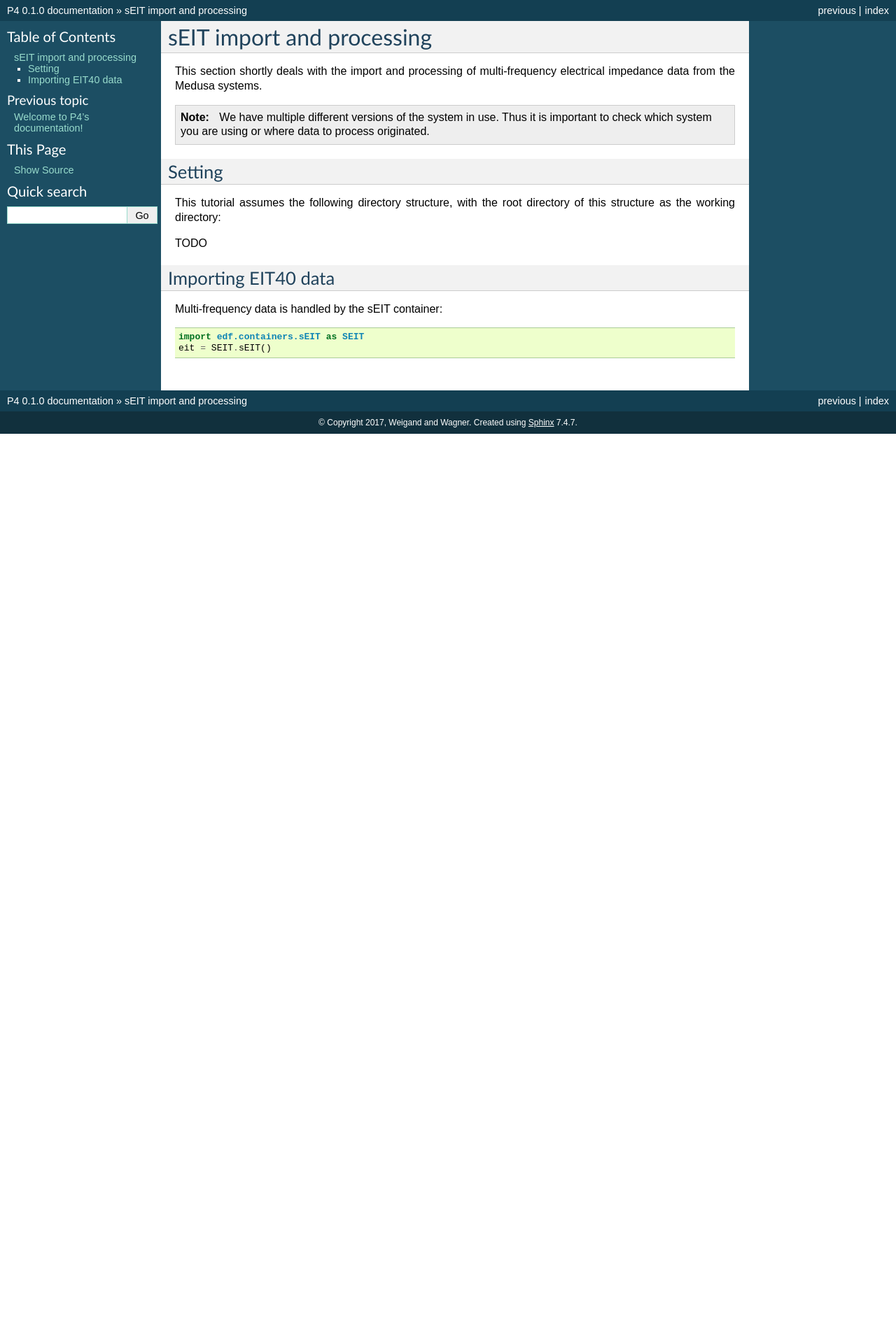
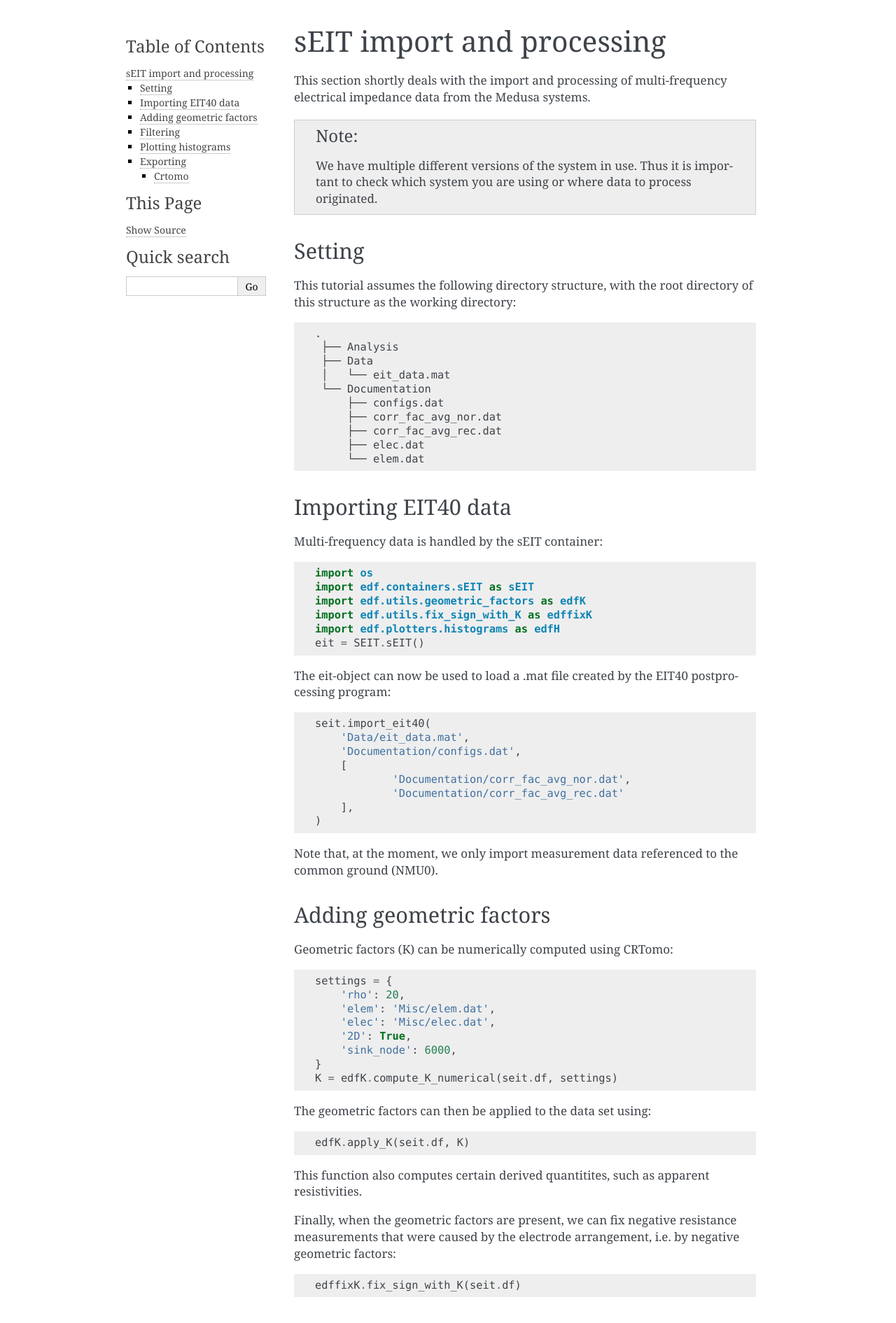
Before and after one commit to geophysics-ubonn/reda, a Sphinx documentation site: the page built from doc/sphinx/seit.rst, in a window 1280 px wide. Shown: the top 1891 px of the page at 70% size. Built offline with Sphinx 7.4.7, drawn with Linux system fonts in a browser that asks for light colours; before the commit the page ends 900 px from its top, so only the background shows below that; some of the changed text lies outside the part shown.

Commit message:
documentation update, work on syscal and EIT40 tutorials

```diff
--- a/doc/sphinx/conf.py
+++ b/doc/sphinx/conf.py
@@ -12,18 +12,18 @@
 # All configuration values have a default; values that are commented out
 # serve to show the default.
 
-import sys
-import os
+# import sys
+# import os
 
 # If extensions (or modules to document with autodoc) are in another directory,
 # add these directories to sys.path here. If the directory is relative to the
 # documentation root, use os.path.abspath to make it absolute, like shown here.
-#sys.path.insert(0, os.path.abspath('.'))
+# sys.path.insert(0, os.path.abspath('.'))
 
 # -- General configuration ------------------------------------------------
 
 # If your documentation needs a minimal Sphinx version, state it here.
-#needs_sphinx = '1.0'
+# needs_sphinx = '1.0'
 
 # Add any Sphinx extension module names here, as strings. They can be
 # extensions coming with Sphinx (named 'sphinx.ext.*') or your custom
@@ -42,7 +42,7 @@ templates_path = ['_templates']
 source_suffix = '.rst'
 
 # The encoding of source files.
-#source_encoding = 'utf-8-sig'
+# source_encoding = 'utf-8-sig'
 
 # The master toctree document.
 master_doc = 'index'
@@ -62,13 +62,13 @@ release = '0.1.0'
 
 # The language for content autogenerated by Sphinx. Refer to documentation
 # for a list of supported languages.
-#language = None
+# language = None
 
 # There are two options for replacing |today|: either, you set today to some
 # non-false value, then it is used:
-#today = ''
+# today = ''
 # Else, today_fmt is used as the format for a strftime call.
-#today_fmt = '%B %d, %Y'
+# today_fmt = '%B %d, %Y'
 
 # List of patterns, relative to source directory, that match files and
 # directories to ignore when looking for source files.
@@ -76,58 +76,58 @@ exclude_patterns = ['_build']
 
 # The reST default role (used for this markup: `text`) to use for all
 # documents.
-#default_role = None
+# default_role = None
 
 # If true, '()' will be appended to :func: etc. cross-reference text.
-#add_function_parentheses = True
+# add_function_parentheses = True
 
 # If true, the current module name will be prepended to all description
 # unit titles (such as .. function::).
-#add_module_names = True
+# add_module_names = True
 
 # If true, sectionauthor and moduleauthor directives will be shown in the
 # output. They are ignored by default.
-#show_authors = False
+# show_authors = False
 
 # The name of the Pygments (syntax highlighting) style to use.
 pygments_style = 'sphinx'
 
 # A list of ignored prefixes for module index sorting.
-#modindex_common_prefix = []
+# modindex_common_prefix = []
 
 # If true, keep warnings as "system message" paragraphs in the built documents.
-#keep_warnings = False
+# keep_warnings = False
 
 
 # -- Options for HTML output ----------------------------------------------
 
 # The theme to use for HTML and HTML Help pages.  See the documentation for
 # a list of builtin themes.
-html_theme = 'default'
+html_theme = 'alabaster'
 
 # Theme options are theme-specific and customize the look and feel of a theme
 # further.  For a list of options available for each theme, see the
 # documentation.
-#html_theme_options = {}
+# html_theme_options = {}
 
 # Add any paths that contain custom themes here, relative to this directory.
-#html_theme_path = []
+# html_theme_path = []
 
 # The name for this set of Sphinx documents.  If None, it defaults to
 # "<project> v<release> documentation".
-#html_title = None
+# html_title = None
 
 # A shorter title for the navigation bar.  Default is the same as html_title.
-#html_short_title = None
+# html_short_title = None
 
 # The name of an image file (relative to this directory) to place at the top
 # of the sidebar.
-#html_logo = None
+# html_logo = None
 
 # The name of an image file (within the static path) to use as favicon of the
 # docs.  This file should be a Windows icon file (.ico) being 16x16 or 32x32
 # pixels large.
-#html_favicon = None
+# html_favicon = None
 
 # Add any paths that contain custom static files (such as style sheets) here,
 # relative to this directory. They are copied after the builtin static files,
@@ -137,48 +137,48 @@ html_static_path = ['_static']
 # Add any extra paths that contain custom files (such as robots.txt or
 # .htaccess) here, relative to this directory. These files are copied
 # directly to the root of the documentation.
-#html_extra_path = []
+# html_extra_path = []
 
 # If not '', a 'Last updated on:' timestamp is inserted at every page bottom,
 # using the given strftime format.
-#html_last_updated_fmt = '%b %d, %Y'
+# html_last_updated_fmt = '%b %d, %Y'
 
 # If true, SmartyPants will be used to convert quotes and dashes to
 # typographically correct entities.
-#html_use_smartypants = True
+# html_use_smartypants = True
 
 # Custom sidebar templates, maps document names to template names.
-#html_sidebars = {}
+# html_sidebars = {}
 
 # Additional templates that should be rendered to pages, maps page names to
 # template names.
-#html_additional_pages = {}
+# html_additional_pages = {}
 
 # If false, no module index is generated.
-#html_domain_indices = True
+# html_domain_indices = True
 
 # If false, no index is generated.
-#html_use_index = True
+# html_use_index = True
 
 # If true, the index is split into individual pages for each letter.
-#html_split_index = False
+# html_split_index = False
 
 # If true, links to the reST sources are added to the pages.
-#html_show_sourcelink = True
+# html_show_sourcelink = True
 
 # If true, "Created using Sphinx" is shown in the HTML footer. Default is True.
-#html_show_sphinx = True
+# html_show_sphinx = True
 
 # If true, "(C) Copyright ..." is shown in the HTML footer. Default is True.
-#html_show_copyright = True
+# html_show_copyright = True
 
 # If true, an OpenSearch description file will be output, and all pages will
 # contain a <link> tag referring to it.  The value of this option must be the
 # base URL from which the finished HTML is served.
-#html_use_opensearch = ''
+# html_use_opensearch = ''
 
 # This is the file name suffix for HTML files (e.g. ".xhtml").
-#html_file_suffix = None
+# html_file_suffix = None
 
 # Output file base name for HTML help builder.
 htmlhelp_basename = 'P4doc'
@@ -187,43 +187,43 @@ htmlhelp_basename = 'P4doc'
 # -- Options for LaTeX output ---------------------------------------------
 
 latex_elements = {
-# The paper size ('letterpaper' or 'a4paper').
-#'papersize': 'letterpaper',
+    #  The paper size ('letterpaper' or 'a4paper').
+    # 'papersize': 'letterpaper',
 
-# The font size ('10pt', '11pt' or '12pt').
-#'pointsize': '10pt',
+    # The font size ('10pt', '11pt' or '12pt').
+    # 'pointsize': '10pt',
 
-# Additional stuff for the LaTeX preamble.
-#'preamble': '',
+    # Additional stuff for the LaTeX preamble.
+    # 'preamble': '',
 }
 
 # Grouping the document tree into LaTeX files. List of tuples
 # (source start file, target name, title,
 #  author, documentclass [howto, manual, or own class]).
 latex_documents = [
-  ('index', 'P4.tex', u'P4 Documentation',
-   u'Weigand and Wagner', 'manual'),
+    ('index', 'P4.tex', u'P4 Documentation',
+     u'Weigand and Wagner', 'manual'),
 ]
 
 # The name of an image file (relative to this directory) to place at the top of
 # the title page.
-#latex_logo = None
+# latex_logo = None
 
 # For "manual" documents, if this is true, then toplevel headings are parts,
 # not chapters.
-#latex_use_parts = False
+# latex_use_parts = False
 
 # If true, show page references after internal links.
-#latex_show_pagerefs = False
+# latex_show_pagerefs = False
 
 # If true, show URL addresses after external links.
-#latex_show_urls = False
+# latex_show_urls = False
 
 # Documents to append as an appendix to all manuals.
-#latex_appendices = []
+# latex_appendices = []
 
 # If false, no module index is generated.
-#latex_domain_indices = True
+# latex_domain_indices = True
 
 
 # -- Options for manual page output ---------------------------------------
@@ -236,7 +236,7 @@ man_pages = [
 ]
 
 # If true, show URL addresses after external links.
-#man_show_urls = False
+# man_show_urls = False
 
 
 # -- Options for Texinfo output -------------------------------------------
@@ -245,19 +245,19 @@ man_pages = [
 # (source start file, target name, title, author,
 #  dir menu entry, description, category)
 texinfo_documents = [
-  ('index', 'P4', u'P4 Documentation',
-   u'Weigand and Wagner', 'P4', 'One line description of project.',
-   'Miscellaneous'),
+    ('index', 'P4', u'P4 Documentation',
+     u'Weigand and Wagner', 'P4', 'One line description of project.',
+     'Miscellaneous'),
 ]
 
 # Documents to append as an appendix to all manuals.
-#texinfo_appendices = []
+# texinfo_appendices = []
 
 # If false, no module index is generated.
-#texinfo_domain_indices = True
+# texinfo_domain_indices = True
 
 # How to display URL addresses: 'footnote', 'no', or 'inline'.
-#texinfo_show_urls = 'footnote'
+# texinfo_show_urls = 'footnote'
 
 # If true, do not generate a @detailmenu in the "Top" node's menu.
-#texinfo_no_detailmenu = False
+# texinfo_no_detailmenu = False
--- a/doc/sphinx/index.rst
+++ b/doc/sphinx/index.rst
@@ -11,6 +11,7 @@ Contents:
 .. toctree::
     :maxdepth: 2
 
+    syscal.rst
     seit.rst
 
 
--- a/doc/sphinx/seit.rst
+++ b/doc/sphinx/seit.rst
@@ -14,15 +14,116 @@ Setting
 -------
 
 This tutorial assumes the following directory structure, with the root
-directory of this structure as the working directory:
+directory of this structure as the working directory: ::
 
-
-TODO
+   .
+    ├── Analysis
+    ├── Data
+    │   └── eit_data.mat
+    └── Documentation
+    	├── configs.dat
+    	├── corr_fac_avg_nor.dat
+    	├── corr_fac_avg_rec.dat
+    	├── elec.dat
+    	└── elem.dat
 
 Importing EIT40 data
 --------------------
 
 Multi-frequency data is handled by the sEIT container: ::
 
-    import edf.containers.sEIT as SEIT
+    import os
+    import edf.containers.sEIT as sEIT
+    import edf.utils.geometric_factors as edfK
+    import edf.utils.fix_sign_with_K as edffixK
+    import edf.plotters.histograms as edfH
     eit = SEIT.sEIT()
+
+
+The eit-object can now be used to load a .mat file created by the EIT40
+postprocessing program: ::
+
+    seit.import_eit40(
+    	'Data/eit_data.mat',
+    	'Documentation/configs.dat',
+    	[
+    		'Documentation/corr_fac_avg_nor.dat',
+    		'Documentation/corr_fac_avg_rec.dat'
+    	],
+    )
+
+Note that, at the moment, we only import measurement data referenced to the
+common ground (NMU0).
+
+Adding geometric factors
+------------------------
+
+Geometric factors (K) can be numerically computed using CRTomo::
+
+    settings = {
+    	'rho': 20,
+    	'elem': 'Misc/elem.dat',
+    	'elec': 'Misc/elec.dat',
+    	'2D': True,
+    	'sink_node': 6000,
+    }
+    K = edfK.compute_K_numerical(seit.df, settings)
+
+The geometric factors can then be applied to the data set using::
+
+    edfK.apply_K(seit.df, K)
+
+This function also computes certain derived quantitites, such as apparent
+resistivities.
+
+Finally, when the geometric factors are present, we can fix negative resistance
+measurements that were caused by the electrode arrangement, i.e. by negative
+geometric factors: ::
+
+    edffixK.fix_sign_with_K(seit.df)
+
+Filtering
+---------
+
+::
+
+    seit.remove_frequencies(1e-3, 300)
+    seit.df = seit.df.query('R > 0')
+
+    seit.query('rpha < 10')
+    seit.query('rpha > -40')
+    seit.query('rho_a > 15 and rho_a < 35')
+    seit.query('K < 400')
+
+Plotting histograms
+-------------------
+
+Raw data plots (execute before applying the filters)::
+
+    if not os.path.isdir('hists_raw'):
+    	os.makedirs('hists_raw')
+    # plot histograms for all frequencies
+    r = edfH.plot_histograms_extra_dims(seit.df, ['R', 'rpha'], ['frequency'])
+    for f in sorted(r.keys()):
+    	r[f]['all'].savefig('hists_raw/hist_raw_f_{0}.png'.format(f), dpi=300)
+
+Filtered plots: ::
+
+    if not os.path.isdir('hists_filtered'):
+    	os.makedirs('hists_filtered')
+    r = edfH.plot_histograms_extra_dims(seit.df, ['R', 'rpha'], ['frequency'])
+    for f in sorted(r.keys()):
+    	r[f]['all'].savefig(
+    		'hists_filtered/hist_filtered_f_{0}.png'.format(f), dpi=300
+    	)
+
+Exporting
+---------
+
+Crtomo
+^^^^^^
+
+::
+
+    import edf.exporters.crtomo as edfC
+    edfC.write_files_to_directory(seit.df, 'crt_results', norrec='nor', )
```
Also changed, not shown: doc/sphinx/syscal.rst (added, +83 -0 lines).
